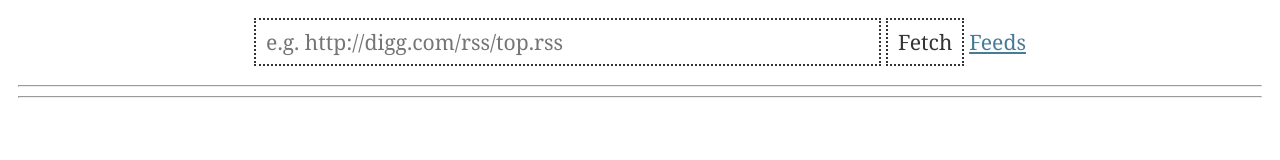
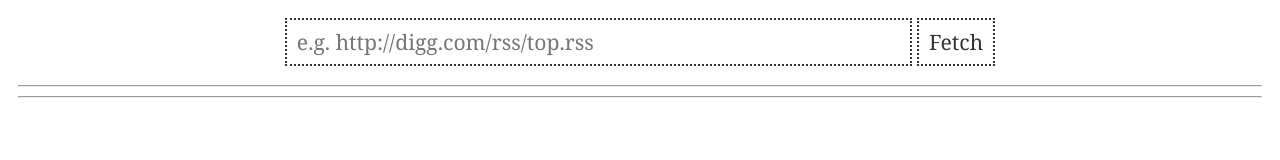
Before and after one commit to jamesmoriarty/angularjs-rss-reader, a plain HTML site: page index.html in a window 1280 px wide. Drawn offline with Linux system fonts and the light colour scheme.

Commit message:
bugfix: remove link that does nothing.

```diff
--- a/index.html
+++ b/index.html
@@ -15,7 +15,6 @@
         <form ng-submit='create()'>
           <input ng-model='rssUrl' placeholder='e.g. http://digg.com/rss/top.rss' type='text'>
           <input type='submit' value='Fetch'>
-          <a href='javascript:void(0);' ng-click='toggleFeeds()'>Feeds</a>
         </form>
         <ul class='rss-urls' style='display: {{feedsDisplay}}'>
           <hr>
```
